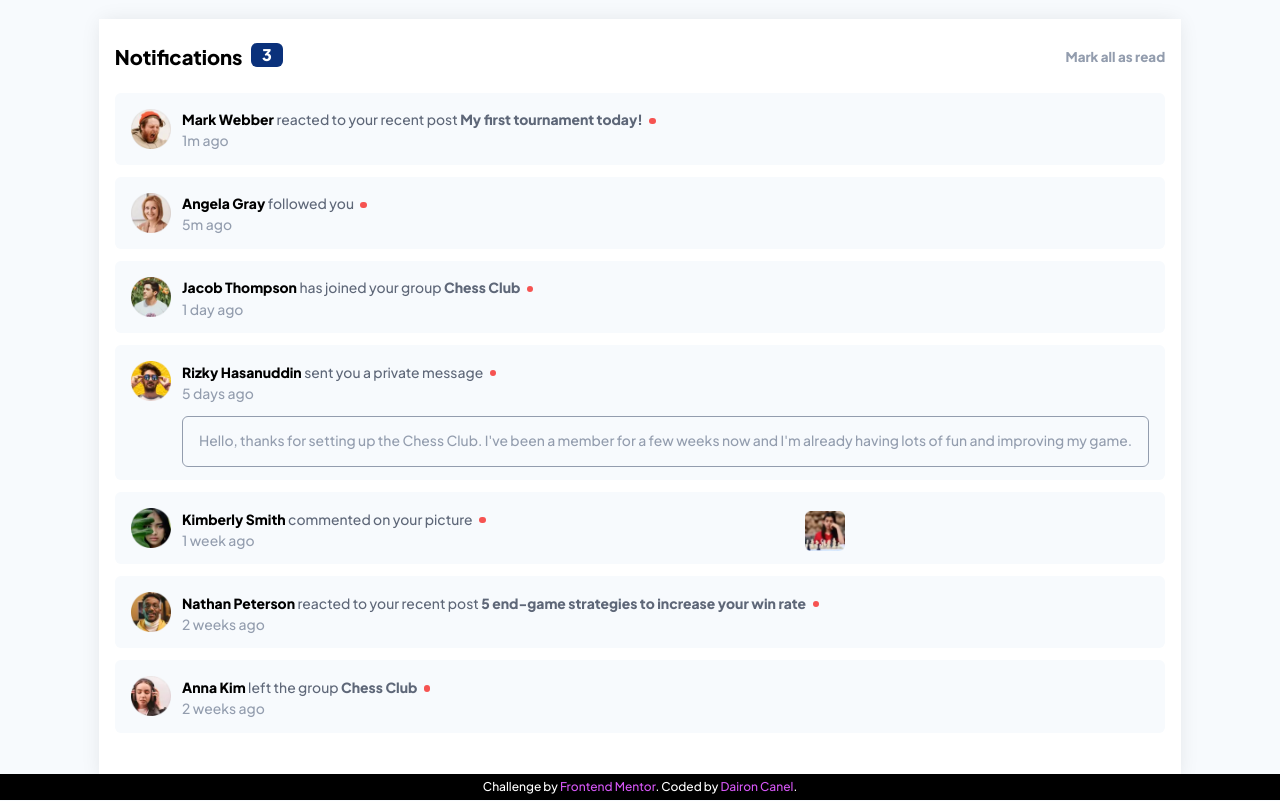
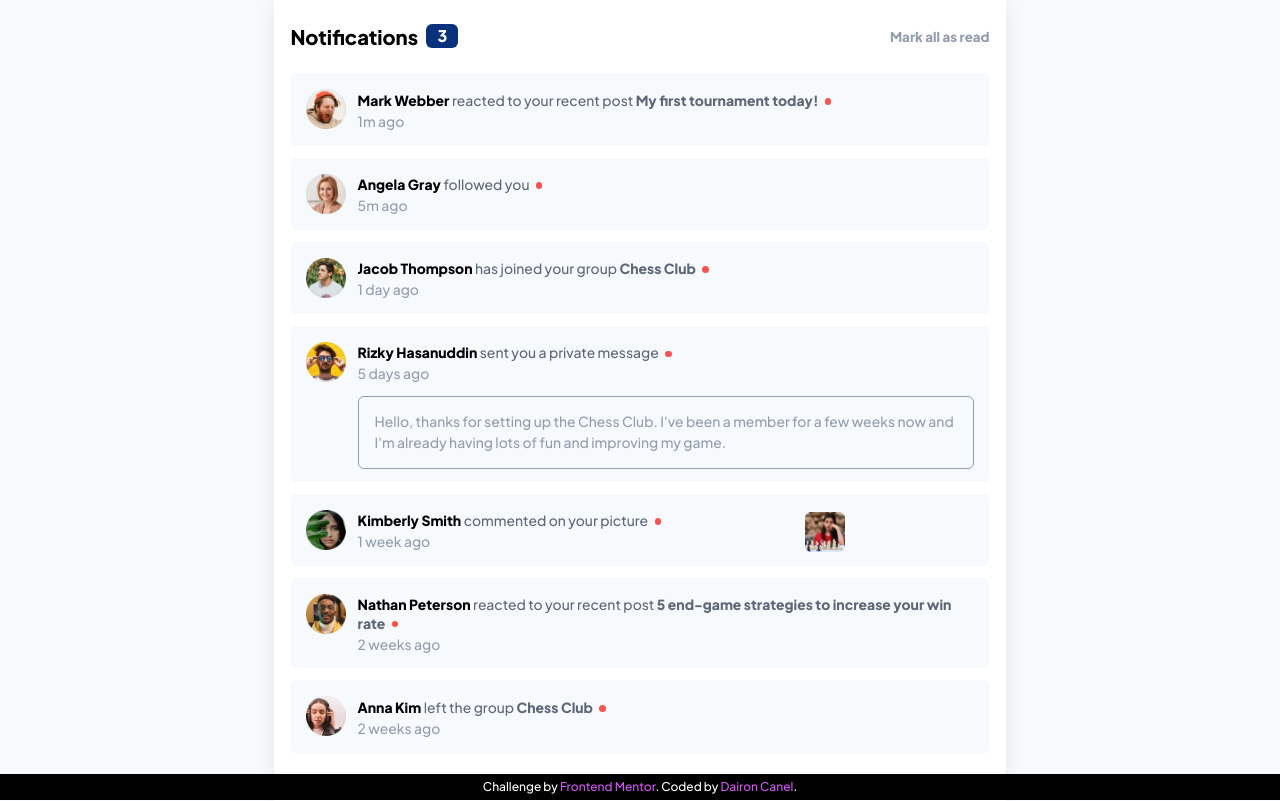
Before and after one commit to dairon-canel/notifications-page, a website: page public/index.html in a window 1280 px wide. Drawn offline with Linux system fonts and the light colour scheme.

Commit message:
feat: add max width

```diff
--- a/public/index.html
+++ b/public/index.html
@@ -20,7 +20,7 @@
   </head>
   <body class="grid min-h-screen bg-veryLightGrayishBlue">
     <main
-      class="grid gap-3 place-self-center bg-white px-4 pb-[3rem] pt-[1.4rem] shadow-[0px_0px_20px_-3px_rgba(0,0,0,0.1)] [&>div]:grid [&>div]:grid-cols-[2.5rem_auto] [&>div]:gap-[0.7rem] [&>div]:rounded-md [&>div]:bg-veryLightGrayishBlue [&>div]:px-[1rem] [&>div]:pt-[1rem] [&>div]:text-[0.87rem] [&>div>div]:order-2 [&>div>div]:mt-[0.15rem] [&>div>div]:mb-[0.8rem] [&>div>div]:grid [&>div>img]:order-1 [&>div>img]:w-[2.5rem] [&>div>div>h2]:font-800 [&>div>div>h2]:leading-[1.155rem] [&>div>div>h2>span]:font-500 [&>div>div>h2>span]:text-darkGrayishBlue [&>div>div>h2>span>a]:font-800 [&>div>div>h2>span>a]:text-darkGrayishBlue [&>div>div>p]:mt-[0.1rem] [&>div>div>p]:text-grayishBlue [&>div>div>h2>span#alert]:mb-[0.08rem] [&>div>div>h2>span#alert]:ml-[0.25rem] [&>div>div>h2>span#alert]:inline-block [&>div>div>h2>span#alert]:h-[0.4rem] [&>div>div>h2>span#alert]:w-[0.4rem] [&>div>div>h2>span#alert]:rounded-full [&>div>div>h2>span#alert]:bg-red [&>div>div>img]:ml-[1rem] [&>div>div>img]:w-[2.5rem] [&>div>div>img]:place-self-start [&>div>div>div]:mt-[0.7rem] [&>div>div>div]:rounded-md [&>div>div>div]:border-[1px] [&>div>div>div]:py-[0.9rem] [&>div>div>div]:px-[1rem] [&>div>div>div]:text-grayishBlue"
+      class="grid max-w-[45.7rem] gap-3 place-self-center bg-white px-4 pb-[3rem] pt-[1.4rem] shadow-[0px_0px_20px_-3px_rgba(0,0,0,0.1)] [&>div]:grid [&>div]:grid-cols-[2.5rem_auto] [&>div]:gap-[0.7rem] [&>div]:rounded-md [&>div]:bg-veryLightGrayishBlue [&>div]:px-[1rem] [&>div]:pt-[1rem] [&>div]:text-[0.87rem] [&>div>div]:order-2 [&>div>div]:mt-[0.15rem] [&>div>div]:mb-[0.8rem] [&>div>div]:grid [&>div>img]:order-1 [&>div>img]:w-[2.5rem] [&>div>div>h2]:font-800 [&>div>div>h2]:leading-[1.155rem] [&>div>div>h2>span]:font-500 [&>div>div>h2>span]:text-darkGrayishBlue [&>div>div>h2>span>a]:font-800 [&>div>div>h2>span>a]:text-darkGrayishBlue [&>div>div>p]:mt-[0.1rem] [&>div>div>p]:text-grayishBlue [&>div>div>h2>span#alert]:mb-[0.08rem] [&>div>div>h2>span#alert]:ml-[0.25rem] [&>div>div>h2>span#alert]:inline-block [&>div>div>h2>span#alert]:h-[0.4rem] [&>div>div>h2>span#alert]:w-[0.4rem] [&>div>div>h2>span#alert]:rounded-full [&>div>div>h2>span#alert]:bg-red [&>div>div>img]:ml-[1rem] [&>div>div>img]:w-[2.5rem] [&>div>div>img]:place-self-start [&>div>div>div]:mt-[0.7rem] [&>div>div>div]:rounded-md [&>div>div>div]:border-[1px] [&>div>div>div]:py-[0.9rem] [&>div>div>div]:px-[1rem] [&>div>div>div]:text-grayishBlue"
     >
       <section
         class="mb-[0.55rem] grid grid-flow-col grid-cols-[8.5rem_2rem_auto] text-[1.26rem] font-800"
```
Also changed, not shown: public/output-style.css.
